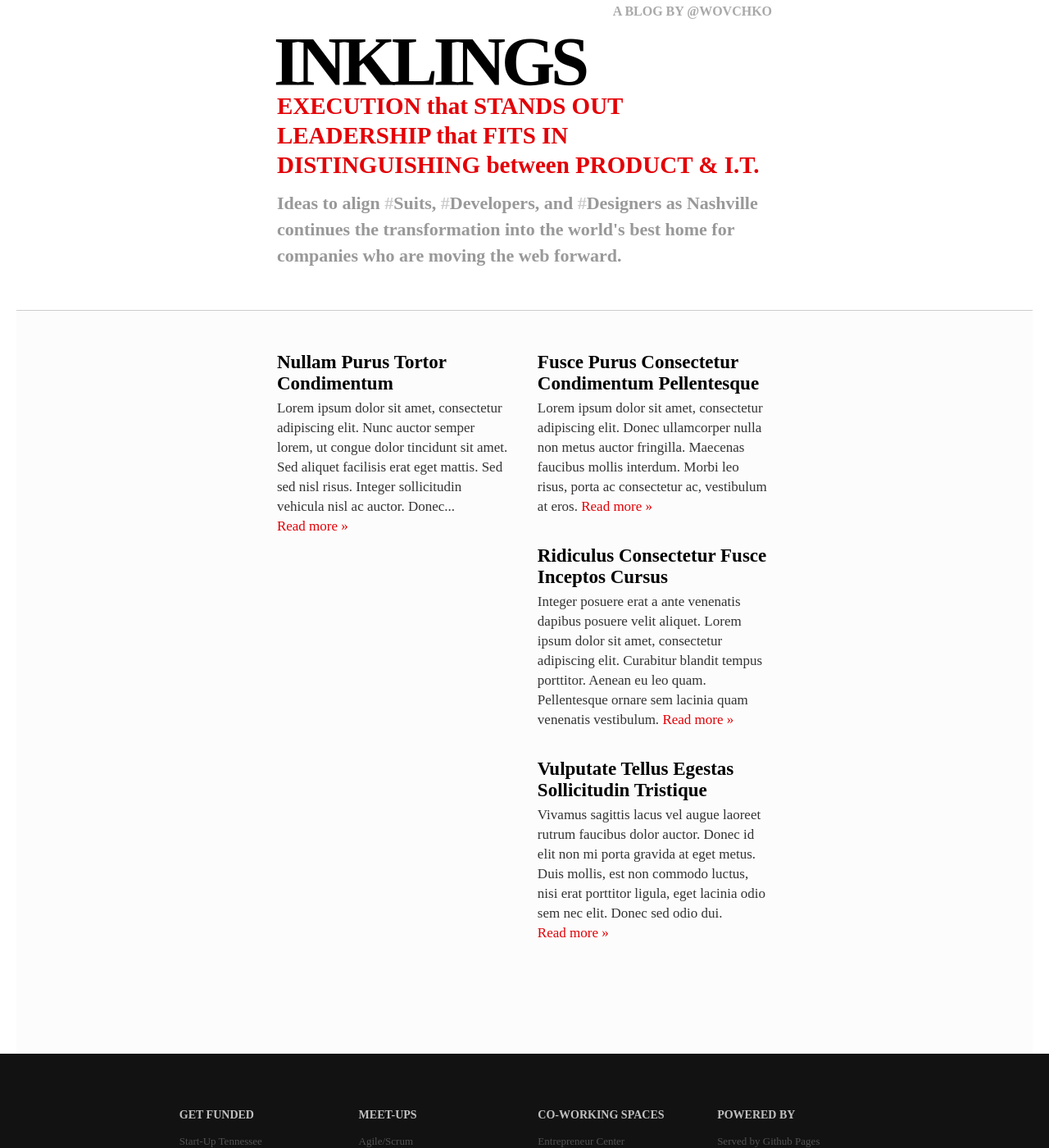
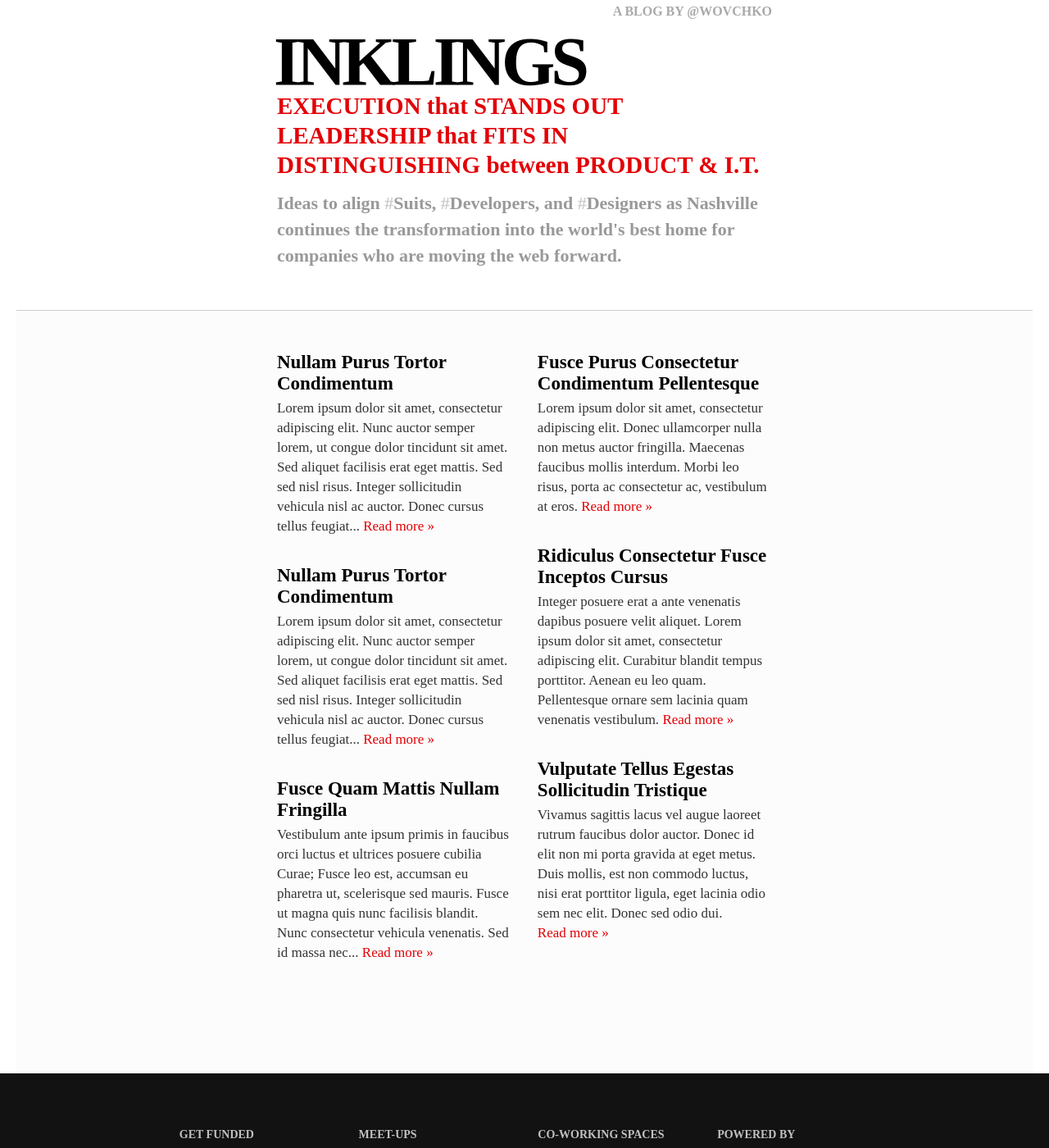
Before and after one commit to wovchko/inklings, a Jekyll site: the page built from index.html, in a window 1280 px wide and 1400 px high. Shown: the whole window at 82% size. Built offline with Jekyll 4.4.1, drawn with Linux system fonts in a browser that asks for light colours; Markdown is read by kramdown in place of the engine named in the settings; the list of posts is cut into pages by our own code.

Commit message:
Adding Jekyll tags

```diff
--- a/_includes/post-article.html
+++ b/_includes/post-article.html
@@ -4,6 +4,6 @@
 
 <h5>{{ post.title }}</h5>
 <p>
-  {{ post.content | strip_html | truncatewords: 35 }}
+  {{ post.content | strip_html | truncatewords: 38 }}
   <a href="{{ site.url }}{{ post.url }}">Read more &raquo;</a></p>
 </p>
--- /dev/null
+++ b/_posts/2012-02-09-my-third-post.md
@@ -0,0 +1,16 @@
+---
+layout: post
+title: "Nullam Purus Tortor Condimentum"
+description: "Etiam porta sem malesuada magna mollis euismod. Sed posuere consectetur est at lobortis."
+author: me
+tags:
+- foo
+categories:
+- "foo things"
+---
+
+Lorem ipsum dolor sit amet, consectetur adipiscing elit. Nunc auctor semper lorem, ut congue dolor tincidunt sit amet. Sed aliquet facilisis erat eget mattis. Sed sed nisl risus. Integer sollicitudin vehicula nisl ac auctor. Donec cursus tellus feugiat dui venenatis in adipiscing magna varius. Etiam auctor sollicitudin diam, accumsan dictum mi malesuada et. Nulla facilisi. Sed sollicitudin eleifend lacus sed vulputate. Phasellus suscipit, sapien id vehicula lobortis, leo nunc dignissim dolor, quis aliquam lacus tellus et dui. Sed at arcu lacus. Nullam a velit et dui lobortis feugiat vitae ut tellus. Integer ipsum magna, sagittis adipiscing porta sit amet, mollis sed risus.
+
+Sed mattis viverra egestas. Proin pretium, quam a pharetra lobortis, felis ligula fermentum nunc, a eleifend metus orci quis metus. Cras neque tortor, tincidunt ut lobortis at, ornare ut risus. Pellentesque at egestas est. Aliquam commodo sollicitudin tellus non congue. Pellentesque nulla nunc, laoreet vel feugiat vitae, semper et tortor. Aliquam erat volutpat. Duis quis nibh quis turpis dignissim lacinia.
+
+Duis eu velit at augue consequat auctor. Sed tincidunt dui id nisi lacinia a pharetra mi aliquet. Praesent vitae tempus tellus. Cras interdum neque ultricies odio mollis ac euismod lorem accumsan. Mauris tempor, diam ac iaculis fermentum, felis eros tempor elit, et convallis mi ipsum non lorem. Class aptent taciti sociosqu ad litora torquent per conubia nostra, per inceptos himenaeos. Phasellus at tortor sed nisl consequat dapibus. Integer fringilla mi pharetra magna sagittis sed tempus ante iaculis. Pellentesque habitant morbi tristique senectus et netus et malesuada fames ac turpis egestas. Fusce id interdum neque. Nam ornare sapien nec enim malesuada ac sollicitudin ipsum placerat. In id lorem metus. Phasellus rutrum vulputate dictum. Pellentesque habitant morbi tristique senectus et netus et malesuada fames ac turpis egestas.
--- a/index.html
+++ b/index.html
@@ -3,6 +3,6 @@ layout: default
 description: This is the landing page
 ---
 
-{% for post in site.posts limit: 1 %}
+{% for post in site.posts limit: 3 %}
 {% include post-article.html %}
 {% endfor %}
```
